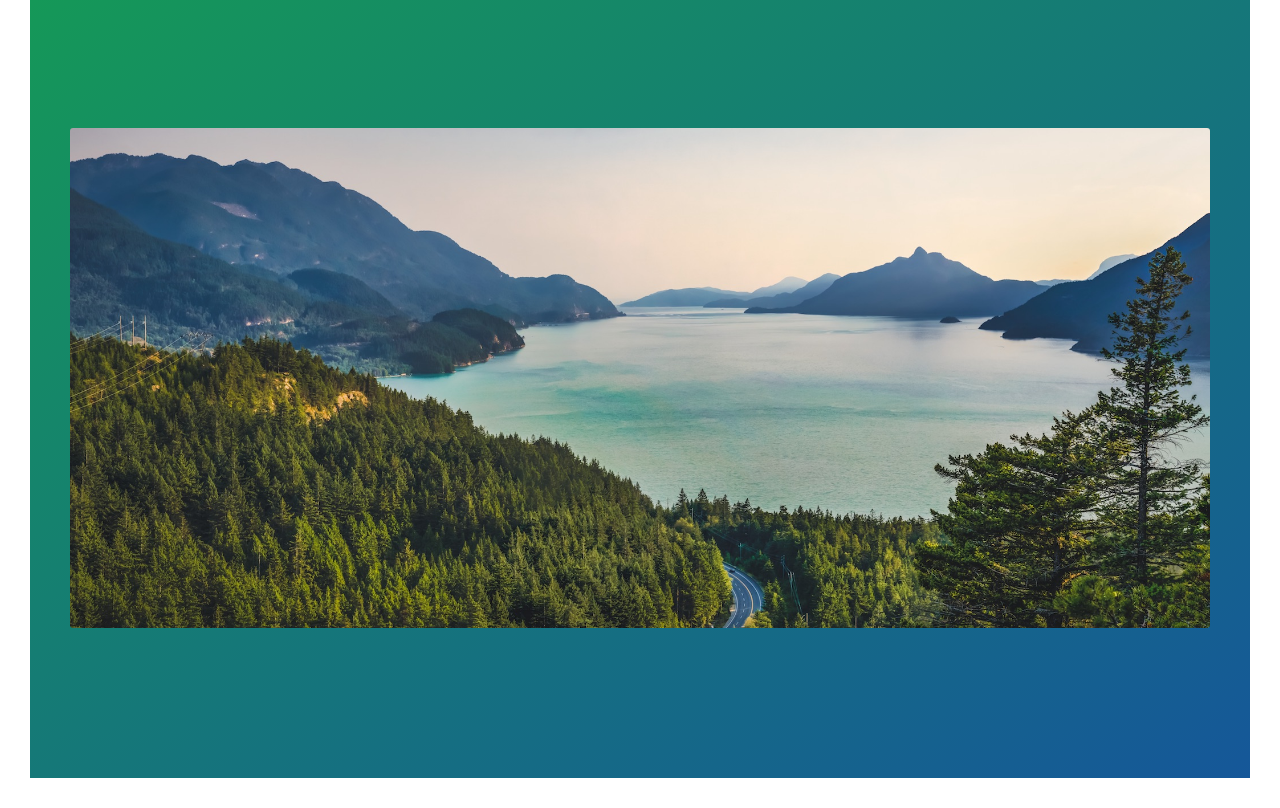
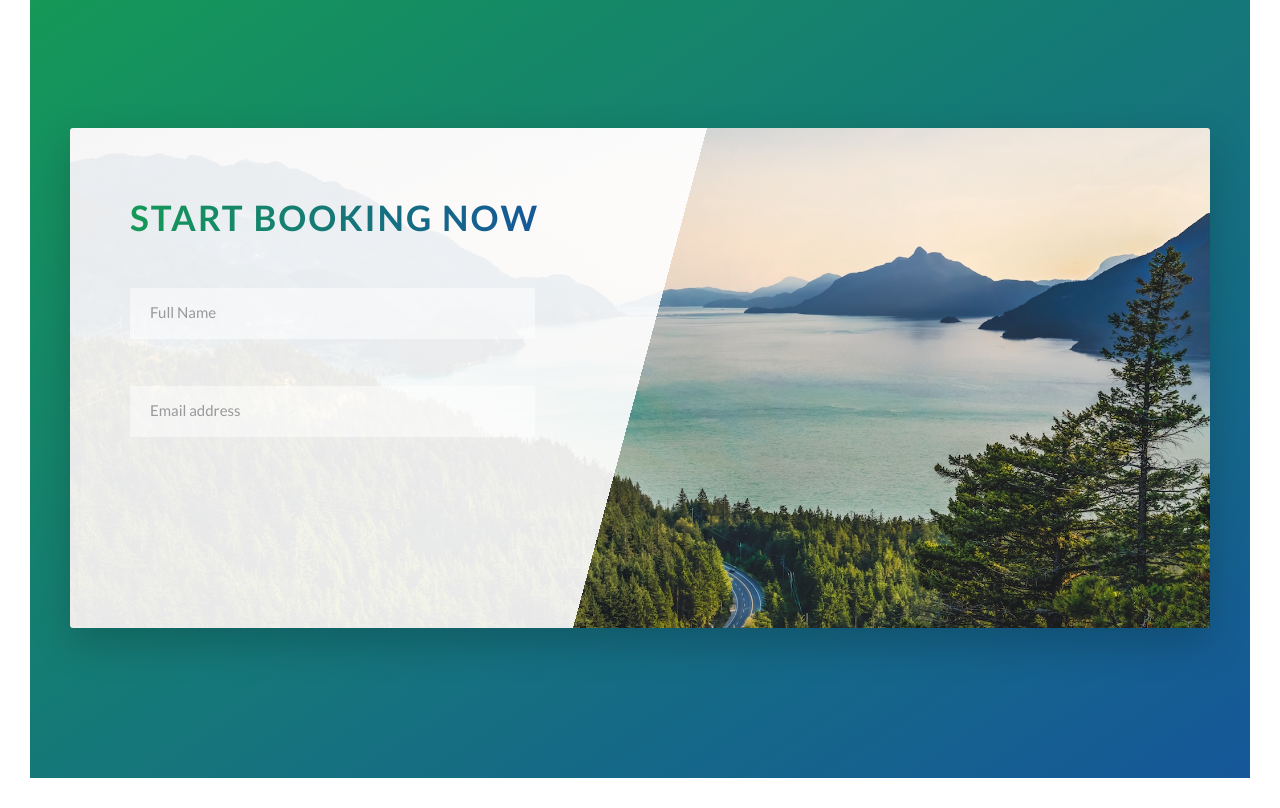
Before and after one commit to stevenwinter-dev/Advanced-CSS-and-SASS-Course, a website: page index.html in a window 1280 px wide. Shown: the part 4520-5328 px from the top of the page. Drawn offline with nearby package versions, Linux system fonts and the light colour scheme.

Commit message:
Added form section

```diff
--- a/index.html
+++ b/index.html
@@ -269,7 +269,24 @@
                 <section class="section-book">
                     <div class="row">
                         <div class="book">
+                            <div class="book__form">
+                                <form action="#" class="form">
+                                    <div class="u-margin-bottom-medium">
+                                        <h2 class="heading-secondary">
+                                            Start booking now
+                                        </h2>
+                                    </div>
+                                    <div class="form__group">
+                                        <input type="text" class="form__input" placeholder="Full Name" id="name" required>
+                                        <label for="name" class="form__label">Full name</label>
+                                    </div>
 
+                                    <div class="form__group">
+                                        <input type="email" class="form__input" placeholder="Email address" id="email" required>
+                                        <label for="email" class="form__label">Email address</label>
+                                    </div>
+                                </form>
+                            </div>
                         </div>
                     </div>
                 </section>
--- a/sass/abstracts/_variables.scss
+++ b/sass/abstracts/_variables.scss
@@ -12,6 +12,8 @@ $color-grey-light-1: #f7f7f7;
 $color-grey-light-2: #eee;
 
 $color-grey-dark: #777;
+$color-grey-dark-2: #999;
+
 $color-white: #fff;
 $color-black: #000;
 
--- /dev/null
+++ b/sass/components/_form.scss
@@ -0,0 +1,48 @@
+.form {
+    &__group:not(:last-child) {
+        margin-bottom: 2rem;
+    }
+
+    &__input {
+        font-size: 1.5rem;
+        font-family: inherit;
+        padding: 1.5rem 2rem;
+        border-radius: 2px;
+        background-color: rgba($color-white, .5);
+        border: none;
+        border-bottom: 3px solid transparent;
+        width: 90%;
+        display: block;
+
+        &:focus {
+            outline: none;
+            box-shadow: 0 1rem 2rem rgba($color-black, .1);
+            border-bottom: 3px solid $color-primary;
+
+            &:invalid {
+                border-bottom: 3px solid $color-secondary-dark;
+            }
+        }
+
+
+        &::-webkit-input-placeholder {
+            color: $color-grey-dark-2;
+        }
+    }
+
+    &__label {
+        font-size: 1.2rem;
+        font-weight: 700;
+        margin-left: 2rem;
+        margin-top: .7rem;
+        display: block;
+        transition: all .3s;
+    }
+
+    &__input:placeholder-shown ~ &__label {
+        opacity: 0;
+        visibility: hidden;
+        transform: translateY(-4rem)
+    }
+
+}
--- a/sass/main.scss
+++ b/sass/main.scss
@@ -12,6 +12,7 @@
 @import "components/card";
 @import "components/composition";
 @import "components/feature-box";
+@import "components/form";
 @import "components/story";
 
 @import "layout/header";
--- a/sass/pages/_home.scss
+++ b/sass/pages/_home.scss
@@ -37,9 +37,19 @@
 }
 
 .book {
-    background-image: url(../img/nat-10.jpg);
-    background-size: cover;
+    background-image: linear-gradient(105deg,
+                                      rgba($color-white, .9) 0%,
+                                      rgba($color-white, .9) 50%,
+                                      transparent 50%),
+                                      url(../img/nat-10.jpg);
+    background-size: 100%;
     border-radius: $border-radius-primary;
+    box-shadow: 0 1.5rem 4rem rgba($color-black, 0.2);
 
     height: 50rem;
+
+    &__form {
+        width: 50%;
+        padding: 6rem;
+    }
 }
```
Also changed, not shown: css/style.css.
